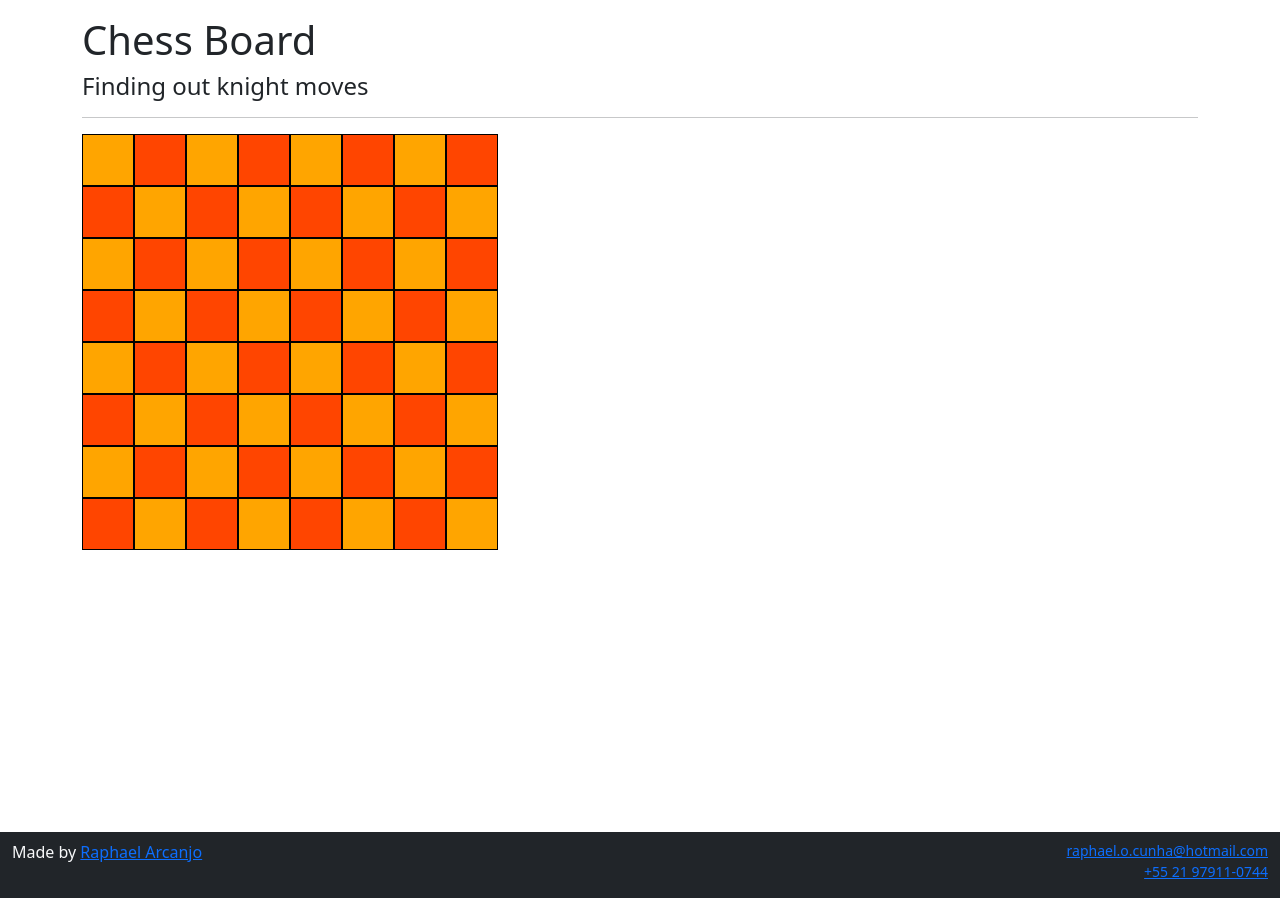
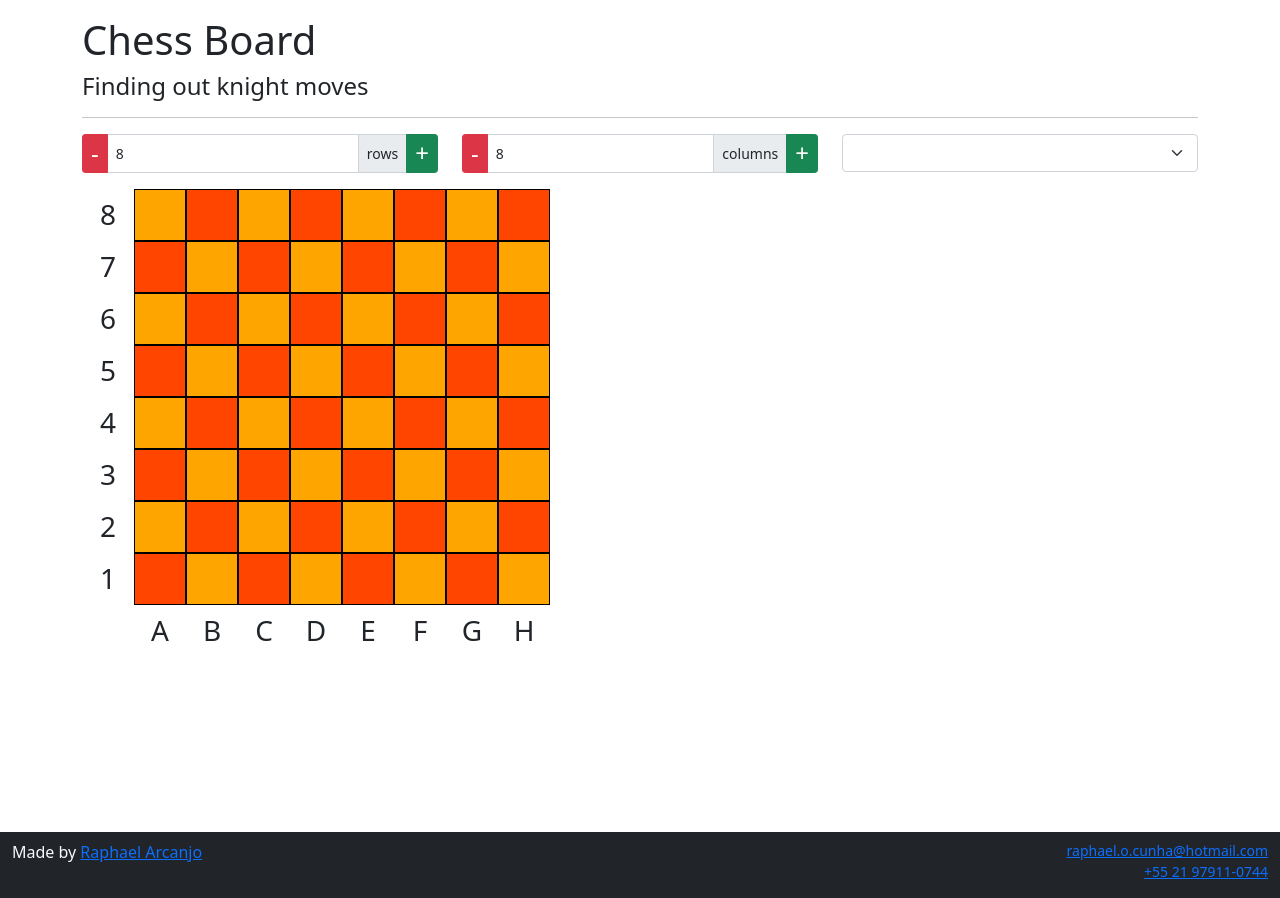
Before and after one commit to raphaelarcanjo/chess_api_rest_python, a Django app: page / in a window 1280 px wide. Shown: the part 76-974 px from the top of the page. Run offline with Django 4.2, Linux system fonts and the light colour scheme; tables that the repository leaves empty hold one stand-in row (values such as "Sample post"); lists and menus that the app fills with data are empty.

Commit message:
Chess board rendering

```diff
--- a/chess/static/css/style.css
+++ b/chess/static/css/style.css
@@ -30,3 +30,17 @@ div.square.dark {
 div.square.chosen {
     background-color: blue;
 }
+
+ul.coordinates li {
+    margin: 0;
+    padding: 0;
+    padding-top: 8px;
+    width: 52px;
+    height: 52px;
+    border: 1px solid transparent;
+    text-align: center;
+}
+
+ul.column-coordinates li:first-of-type {
+    margin-left: 52px;
+}
--- a/chess/static/js/script.js
+++ b/chess/static/js/script.js
@@ -9,57 +9,76 @@ const render_board = () => {
     let color = true
     let board_row = $('<div class="board-row">')
     let square = $('<div class="square">')
+    let coord_row = $('<div>')
+    let coord_col = $('<div>')
+
+    // COLUMN RENDERING
     for(i = 0; i < col.length; i++) {
         let new_square = square.clone()
         if (color) new_square.addClass("dark")
         else new_square.addClass("light")
-        new_square.data('coordinate', alfabet[i])
         board_row.append(new_square)
+        coord_col.append($('<li class="nav-item h3">' + alfabet[i].toUpperCase() + '</li>'))
         color = !color
     }
+
+    // ROW RENDERING
     for(i = 1; i <= row; i++) {
         let new_board_row = board_row.clone()
-        new_board_row.data('coordinate', i)
+        $(new_board_row).data('coordinate', i)
         if (i % 2 == 0) {
             $(new_board_row).find('div.square.light').removeClass('light').addClass('temp')
             $(new_board_row).find('div.square.dark').removeClass('dark').addClass('light')
             $(new_board_row).find('div.square.temp').removeClass('temp').addClass('dark')
         }
         $(board_content).prepend(new_board_row)
+        $(coord_row).prepend($('<li class="nav-item h3">' + i + '</li>'))
     }
-    $('div.chess-board').html(board_content)
+
+    // APPEND TO DOM
+    $('div.chess-board div.content').html(board_content)
+    $('ul.coordinates.column-coordinates').html(coord_col.html())
+    $('ul.coordinates.row-coordinates').html(coord_row.html())
+    $('input#number_rows').val(row)
+    $('input#number_columns').val(col.length)
+
+    // CREATE EVENT LISTENER FOR THE SQUARES
+    $('div.square').on('click', function() {
+        send_coordinates($(this))
+    })
 }
 
 const add_row = (number = 1) => {
     row += number
-
-    render_board()
+    $('input#number_rows').val(row)
 }
 
-const add_col = (number = 1) => {
+const add_column = (number = 1) => {
     if (number + col.length > alfabet.length) col = alfabet.split('')
     else col = alfabet.slice(0, col.length + number).split('')
-
-    render_board()
 }
 
 const remove_row = (number = 1) => {
     if (row > 1) row -= number
-    render_board()
 }
 
-const remove_col = (number = 1) => {
+const remove_column = (number = 1) => {
     if (col.length > 1) {
         for(i = 0; i < number; i++) {
             col.pop()
         }
-
-        render_board()
     }
 }
 
-add_col(8)
+const send_coordinates = div_square => {
+    let row = $(div_square).closest('div.board-row')
+    let coordinates = [$(row).data('coordinate'), alfabet[$(row).find(div_square).index()]]
+    console.log(coordinates)
+}
+
+add_column(8)
 add_row(8)
+render_board()
 
 // PIECES FUNCTIONS
 const save_pieces = form => {
@@ -116,3 +135,23 @@ $('form.piece-register').on('submit', function(e) {
     save_pieces($(this))
     e.preventDefault()
 })
+
+$('button.add-row').on('click', function() {
+    add_row()
+    render_board()
+})
+
+$('button.add-column').on('click', function() {
+    add_column()
+    render_board()
+})
+
+$('button.remove-row').on('click', function() {
+    remove_row()
+    render_board()
+})
+
+$('button.remove-column').on('click', function() {
+    remove_column()
+    render_board()
+})
--- a/chess/templates/home.html
+++ b/chess/templates/home.html
@@ -5,6 +5,65 @@
     <h1>Chess Board</h1>
     <h4>Finding out knight moves</h4>
     <hr />
-    <div class="chess-board"></div>
+
+    <div class="row align-content-between mb-3">
+        <div class="input-group input-group-sm col">
+            <button class="btn btn-danger remove-row text-white">
+                <span class="h4">-</span>
+            </button>
+
+            <input type="number" min="0" class="form-control" id="number_rows">
+
+            <div class="input-group-text">rows</div>
+
+            <button class="btn btn-success add-row text-white">
+                <span class="h4">+</span>
+            </button>
+        </div>
+
+        <div class="input-group input-group-sm col">
+            <button class="btn btn-danger remove-column text-white">
+                <span class="h4">-</span>
+            </button>
+
+            <input type="number" min="0" class="form-control" id="number_columns">
+
+            <div class="input-group-text">columns</div>
+
+            <button class="btn btn-success add-column text-white">
+                <span class="h4">+</span>
+            </button>
+        </div>
+
+        <div class="col">
+            <select id="pieces-list" class="form-select">
+                {% if pieces %}
+                    <optgroup label="_____white_____">
+                        {% for piece in pieces %}
+                            {% if piece.color == "white" %}
+                                <option value="{{ piece.id }}">{{ piece.name }}</option>
+                            {% endif %}
+                        {% endfor %}
+                    </optgroup>
+
+                    <optgroup label="_____black_____">
+                        {% for piece in pieces %}
+                            {% if piece.color == "black" %}
+                                <option value="{{ piece.id }}">{{ piece.name }}</option>
+                            {% endif %}
+                        {% endfor %}
+                    </optgroup>
+                {% endif %}
+            </select>
+        </div>
+    </div>
+
+    <div class="chess-board text-center d-flex">
+        <ul class="coordinates row-coordinates nav flex-column"></ul>
+
+        <div class="content"></div>
+    </div>
+
+    <ul class="coordinates column-coordinates nav"></ul>
 </div>
 {% endblock main %}
--- a/chess/views.py
+++ b/chess/views.py
@@ -6,7 +6,12 @@ from django.http import HttpResponse, JsonResponse
 
 class IndexView:
     def home(request):
-        data = {'title': "Home"}
+        pieces = Pieces.objects.all()
+
+        data = {
+            'title': "Home",
+            'pieces': pieces
+            }
 
         return render(request, 'home.html', data)
 
```
